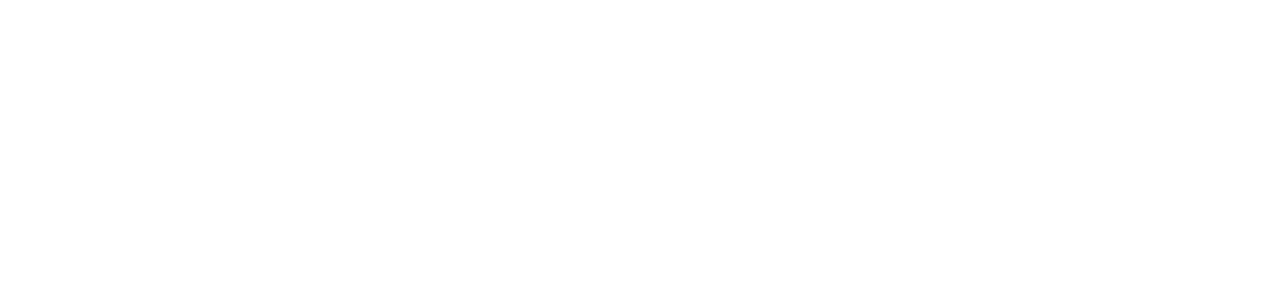
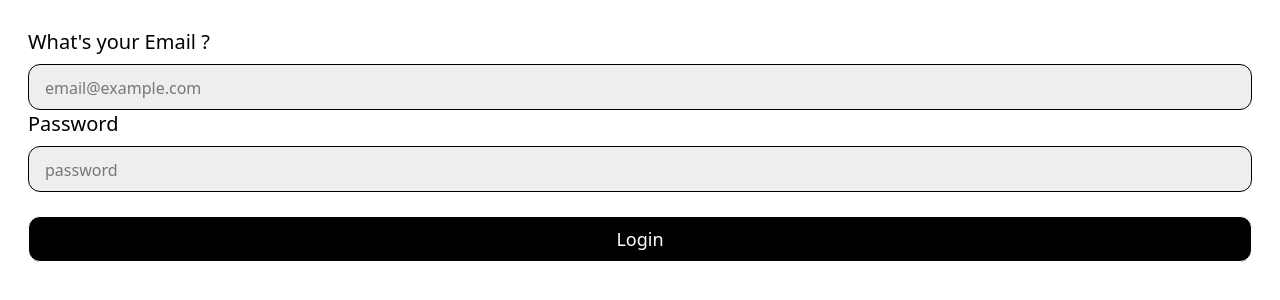
Before and after one commit to sartha555k/Urban-miles, a React (Vite) app in the folder Frontend/: page /login in a window 1280 px wide. Before the commit this address had no page. Shown: the top 300 px of the page. Built offline with nearby package versions, Linux system fonts and the light colour scheme.

Commit message:
feat: add user and captain authentication pages with routing

```diff
--- a/Frontend/src/App.jsx
+++ b/Frontend/src/App.jsx
@@ -1,12 +1,20 @@
 import React from 'react'
 import { Route , Routes } from 'react-router-dom'
 import Home from './pages/Home'
+import UserLogin from './pages/UserLogin'
+import UserSignup from './pages/UserSignup'
+import CaptainLogin from './pages/CaptainLogin'
+import CaptainSignup from './pages/CaptainSignup'
 
 const App = () => {
   return (
     <div>
       <Routes>
         <Route path="/" element={<Home/>} />
+        <Route path="/login" element={<UserLogin/>}/>
+        <Route path="/signup" element={<UserSignup/>}/>
+        <Route path="/captain-login" element={<CaptainLogin/>}/>
+        <Route path="/captain-signup" element={<CaptainSignup/>}/>
       </Routes>
     </div>
   )
--- a/Frontend/src/pages/CaptainLogin.jsx
+++ b/Frontend/src/pages/CaptainLogin.jsx
@@ -0,0 +1,9 @@
+import React from 'react'
+
+const CaptainLogin = () => {
+  return (
+    <div>CaptainLogin</div>
+  )
+}
+
+export default CaptainLogin
--- a/Frontend/src/pages/CaptainSignup.jsx
+++ b/Frontend/src/pages/CaptainSignup.jsx
@@ -0,0 +1,9 @@
+import React from 'react'
+
+const CaptainSignup = () => {
+  return (
+    <div>CaptainSignup</div>
+  )
+}
+
+export default CaptainSignup
--- a/Frontend/src/pages/Home.jsx
+++ b/Frontend/src/pages/Home.jsx
@@ -1,9 +1,27 @@
-import React from 'react'
+import React from "react";
+import { Link } from "react-router-dom";
 
 const Home = () => {
   return (
-    <div>Home!!</div>
-  )
-}
+    <div>
+      <div className="bg-cover bg-center bg-[url(https://5.imimg.com/data5/LV/UR/SM/SELLER-47229742/traffic-signal-paintings-500x500.jpg)] h-screen flex justify-between flex-col w-full bg-red-300 ">
+        <img
+          className="w-30"
+          src="https://user-gen-media-assets.s3.amazonaws.com/gpt4o_images/c4d55f42-e52e-413f-a419-3f31908559c9.png"
+          alt=""
+        />
+        <div className="bg-white py-10 px-10">
+          <h2 className="text-3xl font-bold ">Get started with Urban-Miles</h2>
+          <Link
+            to="/login"
+            className="flex items-center justify-center w-full bg-black rounded-2xl mt-3 text-white py-3 font-bold text-2xl"
+          >
+            Continue
+          </Link>
+        </div>
+      </div>
+    </div>
+  );
+};
 
-export default Home
+export default Home;
--- a/Frontend/src/pages/UserLogin.jsx
+++ b/Frontend/src/pages/UserLogin.jsx
@@ -0,0 +1,27 @@
+import React from "react";
+
+const UserLogin = () => {
+  return (
+    <div>
+      <form className="p-7">
+        <h3 className="text-xl mb-2"> What's your Email ?</h3>
+        <input
+          type="email"
+          placeholder="email@example.com"
+          required
+          className="bg-[#eeeeee] rounded-xl px-4 py-2 border w-full text-lg placeholder:text-base"
+        />
+        <h3 className="text-xl mb-2">Password</h3>
+        <input
+          type="password"
+          placeholder="password"
+          required
+          className="bg-[#eeeeee] rounded-xl placeholder:text-base text-lg px-4 py-2 border w-full"
+        />
+        <button className="bg-black text-white placeholder:text-base text-lg px-4 py-2 border w-full mt-6 rounded-xl">Login</button>
+      </form>
+    </div>
+  );
+};
+
+export default UserLogin;
--- a/Frontend/src/pages/UserSignup.jsx
+++ b/Frontend/src/pages/UserSignup.jsx
@@ -0,0 +1,9 @@
+import React from 'react'
+
+const UserSignup = () => {
+  return (
+    <div>UserSignup</div>
+  )
+}
+
+export default UserSignup
```
